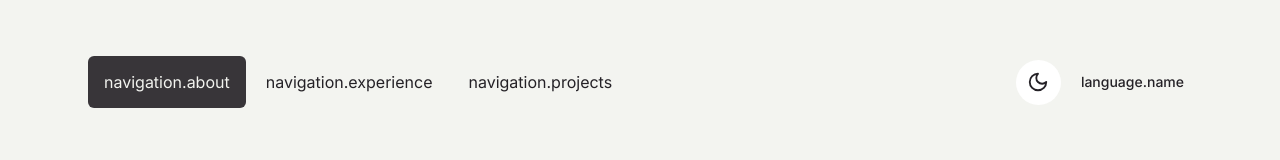
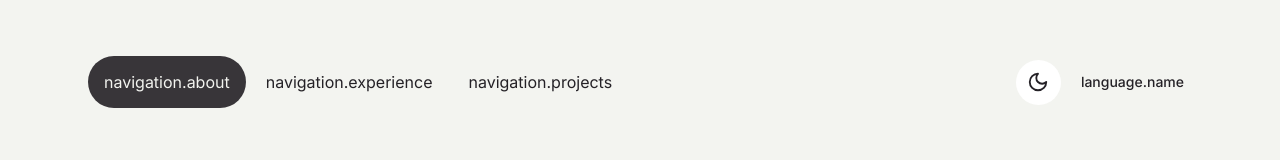
Before and after one commit to Mohamed-kamel91/my-portfolio, a Next.js app: page /en in a window 1280 px wide. Shown: the top 160 px of the page. Built offline with nearby package versions, Linux system fonts and the light colour scheme; what i18next-resources-to-backend would draw is missing.

Commit message:
style(ui/button): use correct radius variant

```diff
--- a/src/components/ui/buttons/button.tsx
+++ b/src/components/ui/buttons/button.tsx
@@ -12,7 +12,7 @@ const buttonVariants = tv({
   base: cn(
     'relative inline-flex items-center justify-center',
     'text-sm font-medium',
-    'cursor-pointer rounded-md',
+    'rounded-btn cursor-pointer',
     'transition-colors duration-300 ease-in-out',
     'disabled:pointer-events-none disabled:opacity-50',
   ),
```
